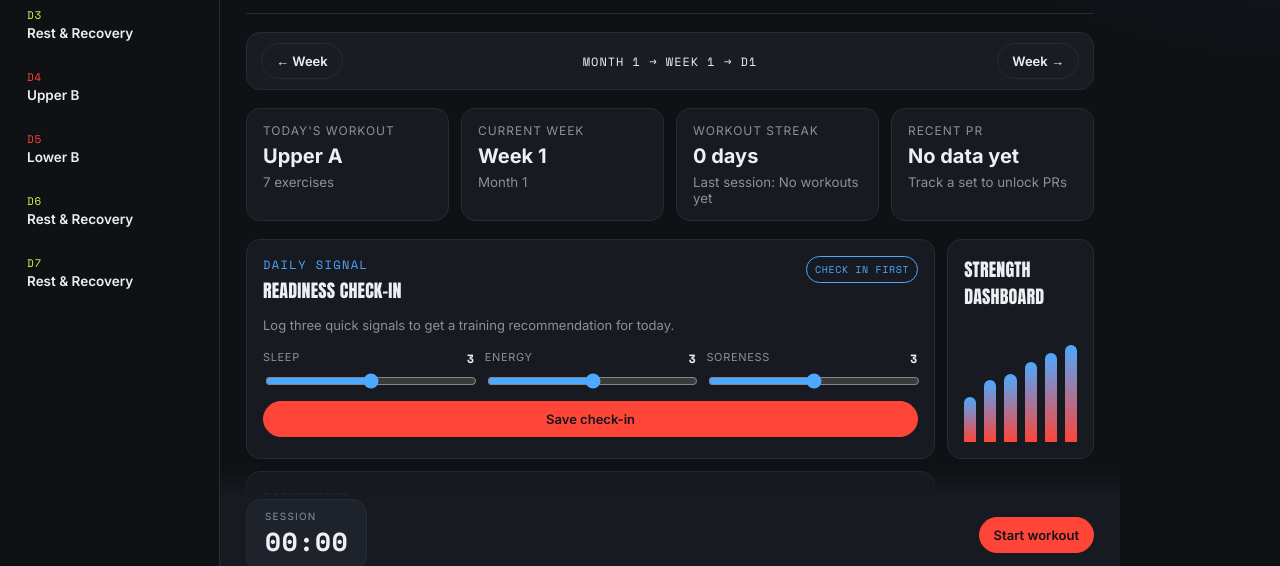
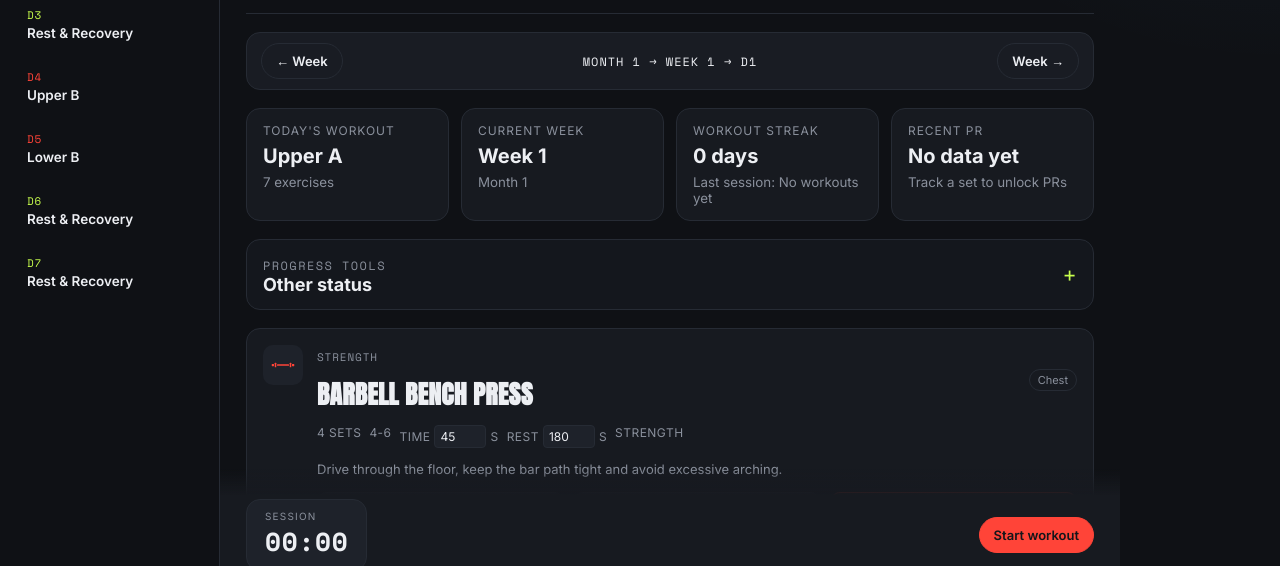
Before and after one commit to XBennyX2/gym-workout-tracking, a plain HTML site: page index.html in a window 1280 px wide. Both pictures are taken after typing "Sample" into the empty fields and a click on the button "Login". Shown: the part 211-777 px from the top of the page. Drawn offline with nearby package versions, Linux system fonts and the light colour scheme.

Commit message:
Add collapsed other status dropdown

```diff
--- a/css/style.css
+++ b/css/style.css
@@ -327,6 +327,33 @@ main { padding: 22px 26px 120px; max-width: 900px; width: 100%; }
   gap: 12px;
   margin: 0 0 18px;
 }
+.status-dropdown {
+  margin: 0 0 18px;
+  border: 1px solid var(--line);
+  border-radius: var(--radius);
+  background: rgba(23,26,32,.72);
+  overflow: hidden;
+}
+.status-dropdown__summary {
+  display: flex;
+  align-items: center;
+  justify-content: space-between;
+  gap: 16px;
+  padding: 14px 16px;
+  cursor: pointer;
+  list-style: none;
+}
+.status-dropdown__summary::-webkit-details-marker { display: none; }
+.status-dropdown__summary .eyebrow { color: var(--dim); margin-bottom: 3px; }
+.status-dropdown__summary strong { display: block; font-size: 18px; }
+.status-dropdown__icon {
+  color: var(--lime);
+  font: 24px 'Space Mono', monospace;
+  line-height: 1;
+  transition: transform .18s ease;
+}
+.status-dropdown[open] .status-dropdown__icon { transform: rotate(45deg); }
+.status-dropdown > .dashboard-panel { margin: 0; padding: 0 16px 16px; }
 .dashboard-panel__section {
   background: var(--surface);
   border: 1px solid var(--line);
--- a/js/app.js
+++ b/js/app.js
@@ -486,7 +486,15 @@
         </div>
       </div>
 
-      <div class="dashboard-panel">
+      <details class="status-dropdown">
+        <summary class="status-dropdown__summary">
+          <span>
+            <span class="eyebrow">Progress tools</span>
+            <strong>Other status</strong>
+          </span>
+          <span class="status-dropdown__icon" aria-hidden="true">+</span>
+        </summary>
+        <div class="dashboard-panel">
         <div class="dashboard-panel__section readiness-panel">
           <div class="panel-heading">
             <div>
@@ -523,7 +531,7 @@
             </form>
           </div>
         </div>
-        <div class="dashboard-panel__section membership-panel">
+          <div class="dashboard-panel__section membership-panel">
           <div class="panel-heading">
             <div>
               <p class="eyebrow" style="color:var(--lime)">Gym admin</p>
@@ -545,8 +553,9 @@
             <button class="btn btn--accent" type="submit">Save membership</button>
           </form>
           <button class="btn btn--ghost membership-paid-btn" id="markMembershipPaidBtn" type="button">Paid this month</button>
+          </div>
         </div>
-      </div>
+      </details>
 
       <div class="exlist" id="exlist"></div>
     `;
```
